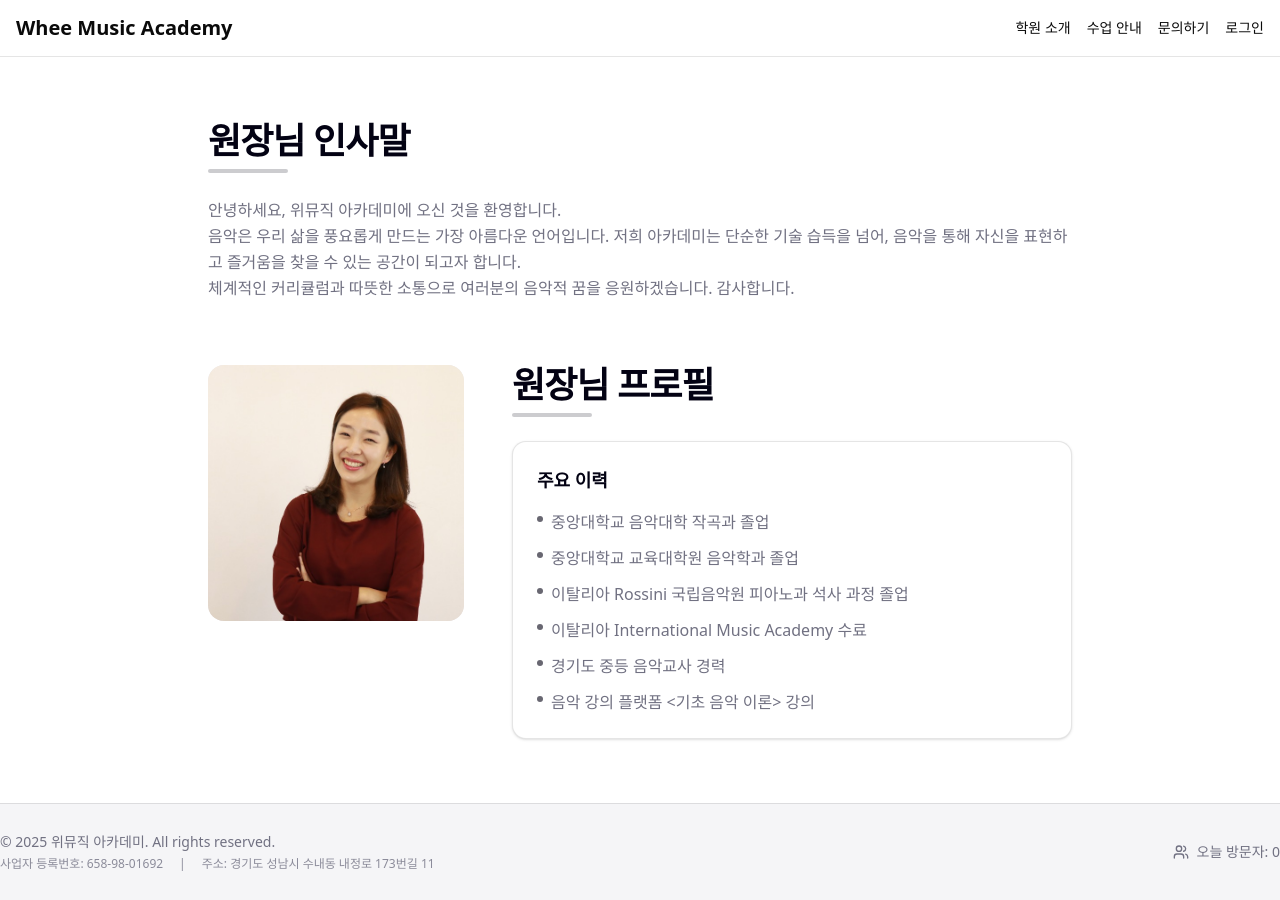
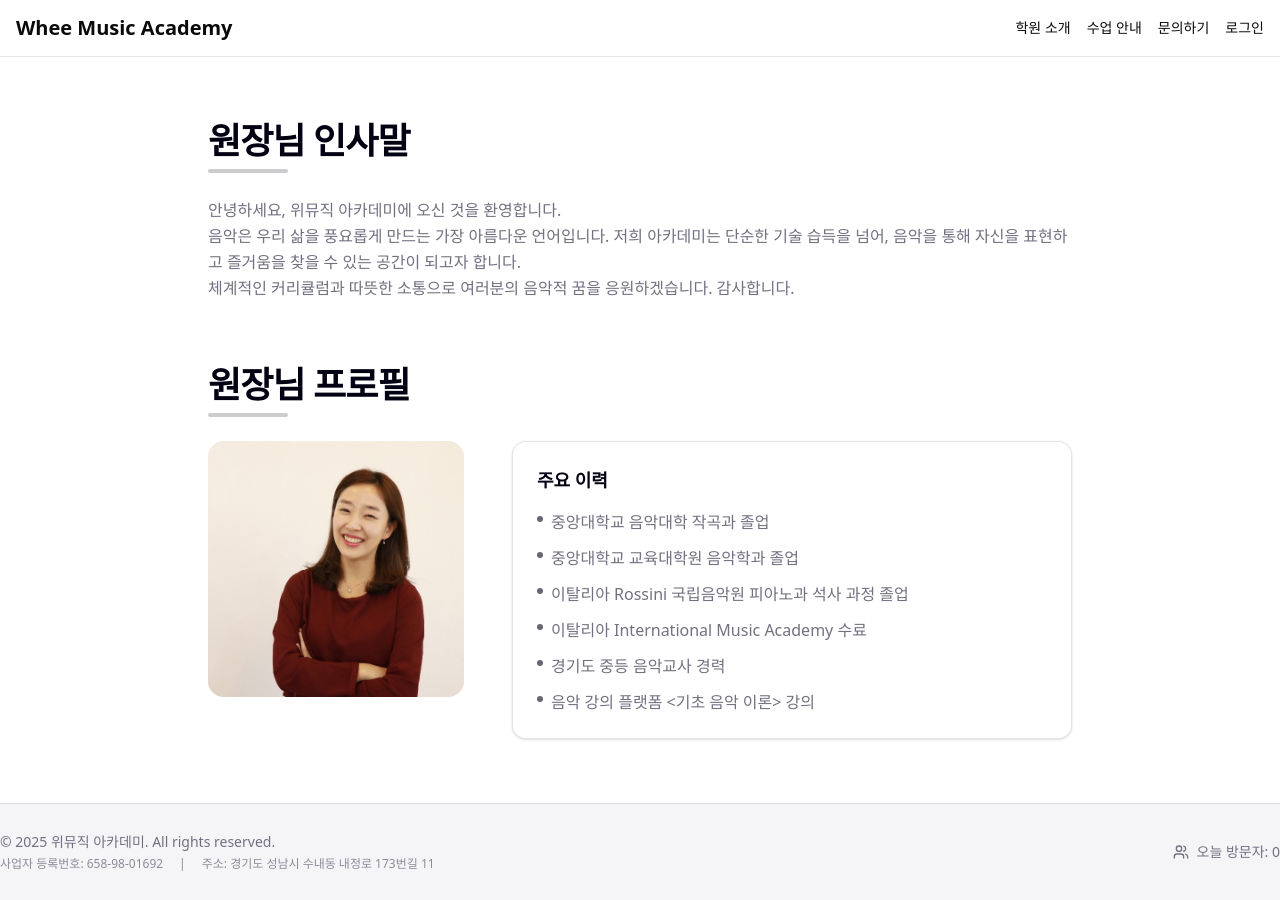
Before and after one commit to hwani7238/academy-web, a Next.js app: page /about in a window 1280 px wide. Built offline with nearby package versions, Linux system fonts and the light colour scheme; no server answers; the database is empty.

Commit message:
refactor: adjust principal profile layout

```diff
--- a/src/app/(main)/about/page.tsx
+++ b/src/app/(main)/about/page.tsx
@@ -28,7 +28,13 @@ export default function AboutPage() {
                 </section>
 
                 {/* Profile Section */}
-                <section className="grid gap-12 md:grid-cols-3 md:items-start">
+                <section className="flex flex-col gap-6">
+                    <div className="space-y-2 text-center md:text-left">
+                        <h2 className="text-3xl font-bold tracking-tight md:text-4xl text-primary">원장님 프로필</h2>
+                        <div className="h-1 w-20 bg-primary/20 mx-auto md:mx-0 rounded-full"></div>
+                    </div>
+
+                    <div className="grid gap-12 md:grid-cols-3 md:items-start">
                         <div className="relative aspect-square overflow-hidden rounded-2xl bg-muted">
                             <Image
                                 src="/director.jpg"
@@ -38,10 +44,6 @@ export default function AboutPage() {
                             />
                         </div>
                         <div className="flex flex-col gap-6 md:col-span-2">
-                        <div className="space-y-2 text-center md:text-left">
-                            <h2 className="text-3xl font-bold tracking-tight md:text-4xl text-primary">원장님 프로필</h2>
-                            <div className="h-1 w-20 bg-primary/20 mx-auto md:mx-0 rounded-full"></div>
-                        </div>
 
                             <div className="space-y-4">
                                 <div className="rounded-xl border bg-card p-6 shadow-sm">
@@ -75,6 +77,7 @@ export default function AboutPage() {
                                 </div>
                             </div>
                         </div>
+                    </div>
                 </section>
 
             </div>
```
Lines whose indentation alone changed are shown as unchanged.
